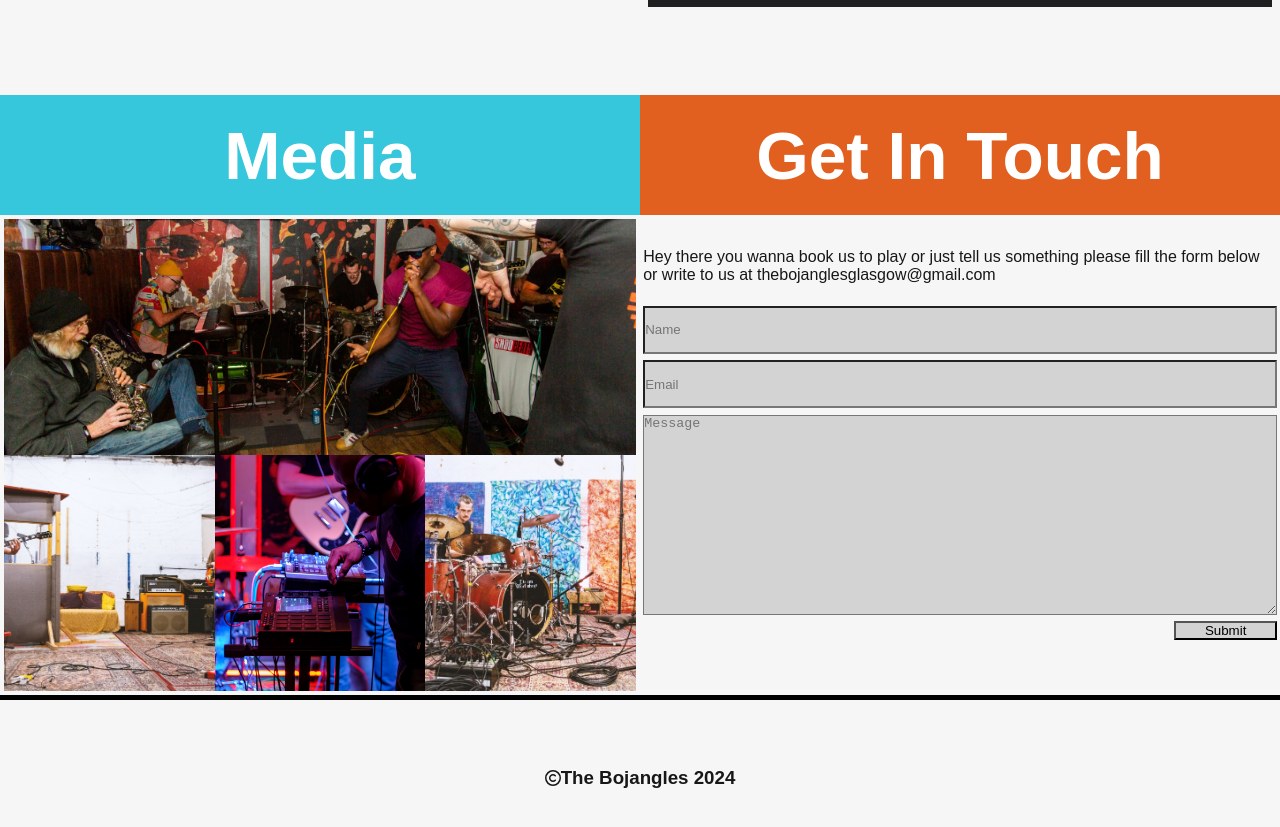
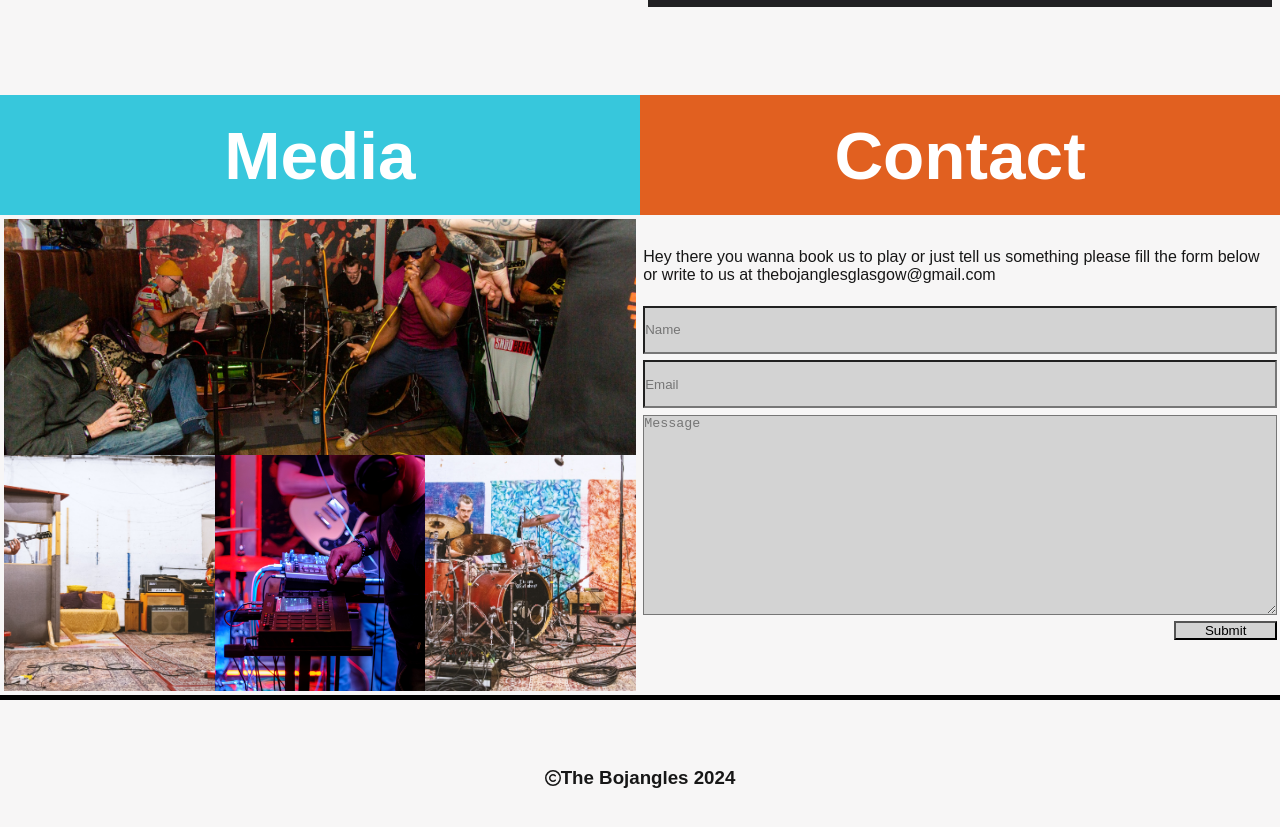
Before and after one commit to Mik20393/the-bojangles-web-app, a Next.js app: page / in a window 1280 px wide. Shown: the part 2305-3132 px from the top of the page. Built offline with nearby package versions, Linux system fonts and the light colour scheme.

Commit message:
Update contact section title

```diff
--- a/src/app/page.js
+++ b/src/app/page.js
@@ -106,7 +106,7 @@ export default function Home() {
         <div className={`${styles.sectionContentContainer} ${styles.displayFlexCenter}`}>
           <div className={`${styles.sectionTitleContainer} ${styles.displayFlexCenter} ${styles.contactTitleBackground}`}>
             <div className={`${styles.sectionTitle} ${styles.displayFlexCenter}`}>
-              <h1>Get In Touch</h1>
+              <h1>Contact</h1>
             </div>
           </div>
           <div className={styles.sectionMainContent}>
```
